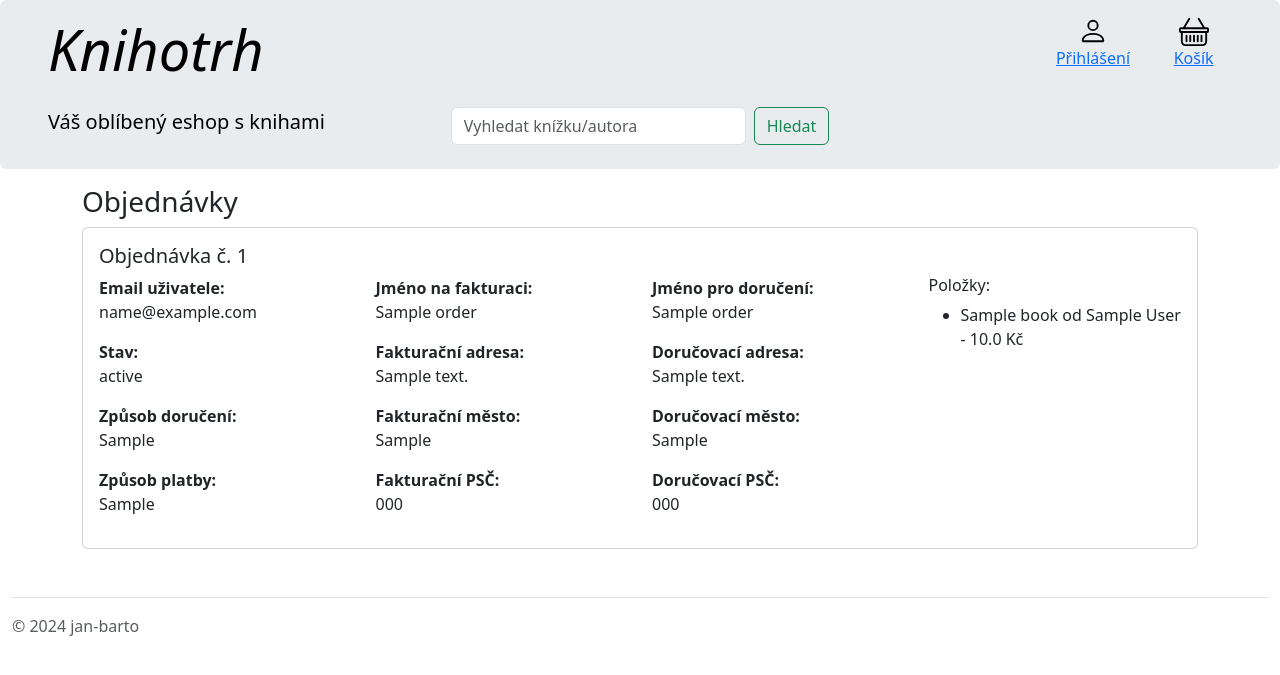
After one commit to jan-barto/D9.7-eCommerceWebsite, a Flask app: page /admin_orders in a window 1280 px wide. The commit adds this page. Shown: the top 675 px of the page. Run offline with Flask 3, Linux system fonts and the light colour scheme; tables that the repository leaves empty hold one stand-in row (values such as "Sample post"); some libraries are stand-ins or nearby versions.

Commit message:
Rozšířena DB o objednávky a nová route pro jejich zobrazení.

```diff
--- a/main.py
+++ b/main.py
@@ -23,13 +23,48 @@ db.init_app(app)
 
 
 class Book(db.Model):
+    __tablename__ = "books"
     id: Mapped[int] = mapped_column(Integer, primary_key=True)
     name: Mapped[str] = mapped_column(String(250), nullable=False)
     author: Mapped[str] = mapped_column(String(500), nullable=False)
     description: Mapped[str] = mapped_column(String(500), nullable=False)
     category: Mapped[str] = mapped_column(String(500), nullable=False)
     img_name: Mapped[str] = mapped_column(String(500), nullable=True)
-    price: Mapped[float] = mapped_column(Float(10), nullable=False)
+    price: Mapped[float] = mapped_column(Float, nullable=False)
+    order_books: Mapped[list['OrderBook']] = db.relationship('OrderBook', back_populates='book')
+
+
+class Order(db.Model):
+    __tablename__ = "orders"
+    id: Mapped[int] = mapped_column(Integer, primary_key=True)
+    user_email: Mapped[str] = mapped_column(String(500), nullable=False)
+    status: Mapped[str] = mapped_column(String(100), nullable=False)
+
+    delivery_option: Mapped[str] = mapped_column(String(100), nullable=False)
+    payment_option: Mapped[str] = mapped_column(String(100), nullable=False)
+    price: Mapped[int] = mapped_column(Integer, nullable=False)
+    price_two: Mapped[int] = mapped_column(Integer, nullable=False)
+
+    billing_name: Mapped[str] = mapped_column(String(100), nullable=False)
+    billing_address: Mapped[str] = mapped_column(String(500), nullable=False)
+    billing_city: Mapped[str] = mapped_column(String(100), nullable=False)
+    billing_zip: Mapped[str] = mapped_column(String(20), nullable=False)
+
+    shipping_name: Mapped[str] = mapped_column(String(100), nullable=True)
+    shipping_address: Mapped[str] = mapped_column(String(500), nullable=True)
+    shipping_city: Mapped[str] = mapped_column(String(100), nullable=True)
+    shipping_zip: Mapped[str] = mapped_column(String(20), nullable=True)
+
+    order_books: Mapped[list['OrderBook']] = db.relationship('OrderBook', back_populates='order')
+
+
+class OrderBook(db.Model):  # Zde také použít db.Model
+    __tablename__ = 'order_books'
+    id: Mapped[int] = mapped_column(Integer, primary_key=True)
+    book_id: Mapped[int] = mapped_column(Integer, db.ForeignKey("books.id"), nullable=False)
+    order_id: Mapped[int] = mapped_column(Integer, db.ForeignKey("orders.id"), nullable=False)
+    book: Mapped['Book'] = db.relationship('Book', back_populates='order_books')
+    order: Mapped['Order'] = db.relationship('Order', back_populates='order_books')
 
 
 with app.app_context():
@@ -179,6 +214,13 @@ def checkout_step_two():
             "shipping_city": request.form.get('shipping_city'),
             "shipping_zip": request.form.get('shipping_zip')
         }
+    else:
+        order_details["shipping_details"] = {
+            "shipping_name": request.form.get('billing_name'),
+            "shipping_address": request.form.get('billing_address'),
+            "shipping_city": request.form.get('billing_city'),
+            "shipping_zip": request.form.get('billing_zip')
+        }
 
     session['order'] = order_details
 
@@ -195,10 +237,14 @@ def send_email(content, client_email):
         msg['To'] = client_email
 
         msg.set_content(content, subtype='html')
-
         connection.starttls()
         connection.login(user=my_email, password=my_pw)
         connection.send_message(msg)
+
+
+def send_email_eco(content, client_email):
+    print(content)
+    print(client_email)
 
 
 @app.route('/objednat_2', methods=(["GET", "POST"]))
@@ -208,12 +254,75 @@ def checkout_step_three():
 
     # send email to customer
     html_content = render_template('confirmation_email_client.html', order=order_details, items=items)
-    send_email(html_content, order_details["email"])
+    send_email_eco(html_content, order_details["email"])
 
-    # new entry in order-database and notify eshop-sales representative
-    # class Order(db.Model)
+    # new entry in order-database
+    new_order = Order(
+        user_email=order_details["email"],
+        status="Nová",
 
+        delivery_option=order_details.get("delivery"),
+        payment_option=order_details.get("payment"),
+        price=order_details.get("price"),
+        price_two=order_details.get("price_two"),
+
+        billing_name=order_details.get("billing_name"),
+        billing_address=order_details.get("billing_address"),
+        billing_city=order_details.get("billing_city"),
+        billing_zip=order_details.get("billing_zip"),
+
+        shipping_name=order_details.get("shipping_name"),
+        shipping_address=order_details.get("shipping_address"),
+        shipping_city=order_details.get("shipping_city"),
+        shipping_zip=order_details.get("shipping_zip")
+    )
+    db.session.add(new_order)
+    db.session.commit()
+
+    # connecting orders and books
+    for item in items:
+        order_book_entry = OrderBook(order_id=new_order.id, book_id=item.id)
+        db.session.add(order_book_entry)
+    db.session.commit()
+
+    # notify eshop-sales representative
+    # tbd
     return render_template('checkout_s3.html')
+
+
+# --------------------- ADMIN SECTION  -----------------------------
+@app.route('/admin_orders')
+def admin_orders():
+    orders = Order.query.all()
+    order_list = []
+    for order in orders:
+        order_info = {
+            'id': order.id,
+            'user_email': order.user_email,
+            'status': order.status,
+            'delivery_option': order.delivery_option,
+            'payment_option': order.payment_option,
+            'billing_name': order.billing_name,
+            'billing_address': order.billing_address,
+            'billing_city': order.billing_city,
+            'billing_zip': order.billing_zip,
+            'shipping_name': order.shipping_name,
+            'shipping_address': order.shipping_address,
+            'shipping_city': order.shipping_city,
+            'shipping_zip': order.shipping_zip,
+            'items': []
+        }
+        for order_book in order.order_books:
+            book = Book.query.get(order_book.book_id)
+            order_info['items'].append({
+                'id': book.id,
+                'name': book.name,
+                'author': book.author,
+                'price': book.price
+            })
+        order_list.append(order_info)
+
+    return render_template('admin_orders.html', orders=order_list)
 
 
 # --------------------- CoONDITION SECTION + OTHERS  -----------------------------
--- /dev/null
+++ b/templates/admin_orders.html
@@ -0,0 +1,48 @@
+{% extends 'base.html' %}
+
+{% block content %}
+
+<div class="container">
+    <h3>Objednávky</h3>
+    <div class="row">
+        {% for order in orders %}
+        <div class="col-md-12">
+            <div class="card">
+                <div class="card-body">
+                    <h5 class="card-title">Objednávka č. {{ order.id }}</h5>
+                    <div class="row">
+                        <div class="col-md-3">
+                            <p><strong>Email uživatele:</strong><br> {{ order.user_email }}</p>
+                            <p><strong>Stav:</strong><br> {{ order.status }}</p>
+                            <p><strong>Způsob doručení:</strong><br> {{ order.delivery_option }}</p>
+                            <p><strong>Způsob platby:</strong><br> {{ order.payment_option }}</p>
+                        </div>
+                        <div class="col-md-3">
+                            <p><strong>Jméno na fakturaci:</strong><br> {{ order.billing_name }}</p>
+                            <p><strong>Fakturační adresa:</strong><br> {{ order.billing_address }}</p>
+                            <p><strong>Fakturační město:</strong><br> {{ order.billing_city }}</p>
+                            <p><strong>Fakturační PSČ:</strong><br> {{ order.billing_zip }}</p>
+                        </div>
+                        <div class="col-md-3">
+                            <p><strong>Jméno pro doručení:</strong><br> {{ order.shipping_name }}</p>
+                            <p><strong>Doručovací adresa:</strong><br> {{ order.shipping_address }}</p>
+                            <p><strong>Doručovací město:</strong><br> {{ order.shipping_city }}</p>
+                            <p><strong>Doručovací PSČ:</strong><br> {{ order.shipping_zip }}</p>
+                        </div>
+                        <div class="col-md-3">
+                            <h6>Položky:</h6>
+                            <ul>
+                                {% for order_item in order['items'] %}
+                                <li>{{ order_item.name }} od {{ order_item.author }} - {{ order_item.price }} Kč</li>
+                                {% endfor %}
+                            </ul>
+                        </div>
+                    </div>
+                </div>
+            </div>
+        </div>
+        {% endfor %}
+    </div>
+</div>
+
+{% endblock %}
--- a/templates/checkout_s2.html
+++ b/templates/checkout_s2.html
@@ -58,13 +58,9 @@
             </p>
             <p>
                 Dodací údaje:<br>
-                {% if details.shipping_details == {} %}
-                <b>stejné jako fakturační<b>
-                {% else %}
                 <b>{{ details.shipping_details.shipping_name }}</b><br>
                 <b>{{ details.shipping_details.shipping_address }}</b><br>
-                <b>{{ details.shipping_details.shipping_city }} - {{ details.shipping_details.shipping_zip }}</b><br>
-                {% endif %}
+                <b>{{ details.shipping_details.shipping_city }} - {{ details.shipping_details.shipping_zip }}</b><br
             </p>
         </div>
     </div>
```
Also changed, not shown: templates/confirmation_email_client.html (+6 -9 lines), instance/books.db (deleted).
